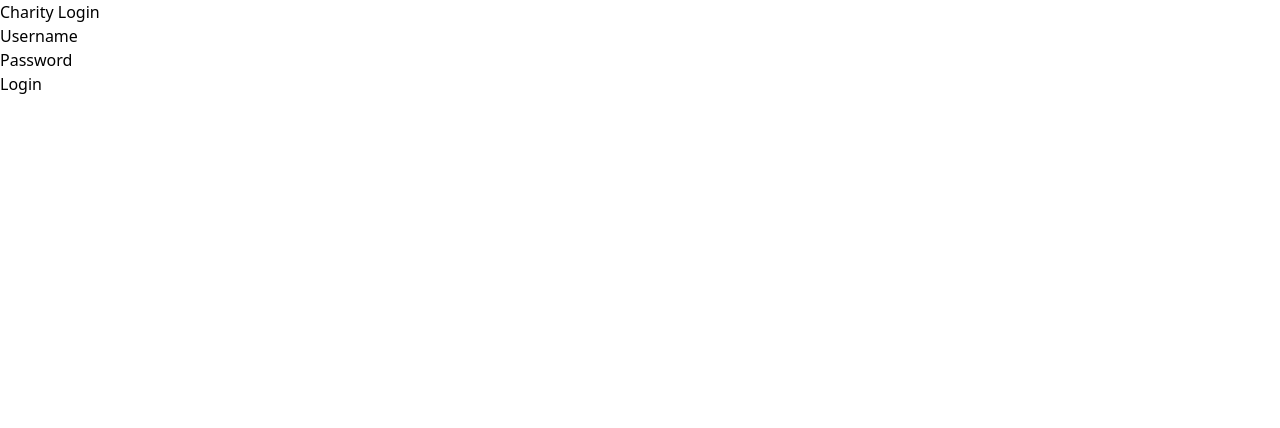
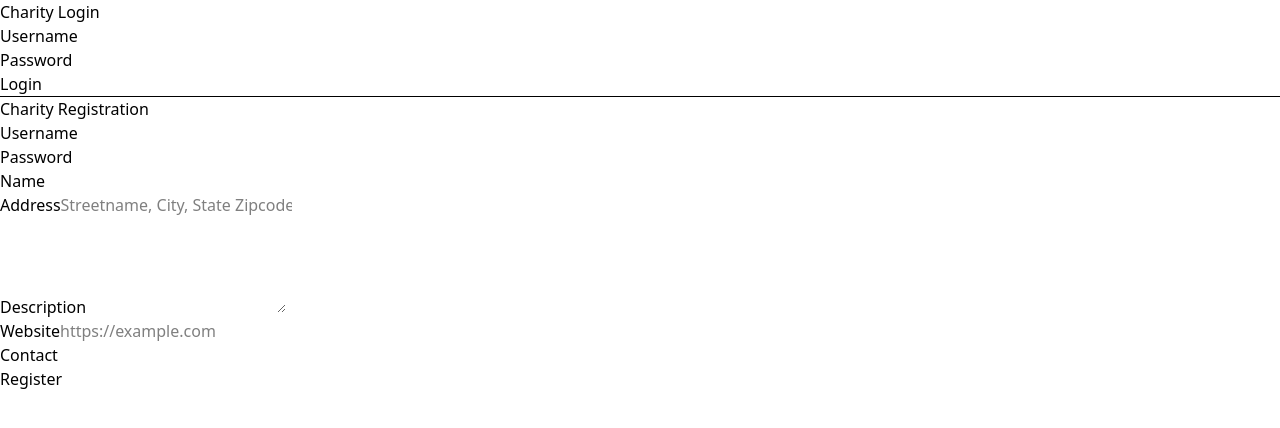
Before and after one commit to ericguo202/hackpton2025, a React app in the folder frontend/: page / in a window 1280 px wide. Shown: the top 428 px of the page. Built offline with nearby package versions, Linux system fonts and the light colour scheme; the HTML template or start-up script is replaced by a standard one.

Commit message:
registration page component

```diff
--- a/frontend/src/App.tsx
+++ b/frontend/src/App.tsx
@@ -1,5 +1,12 @@
 import LoginPage from '@/components/LoginPage';
+import RegisterPage from '@/components/RegisterPage';
 
 export default function App() {
-  return <LoginPage />;
+  return (
+    <>
+    <LoginPage />
+    <hr/>
+    <RegisterPage />
+    </>
+  );
 }
--- /dev/null
+++ b/frontend/src/components/RegisterPage.tsx
@@ -0,0 +1,238 @@
+import { useState, type FormEvent } from 'react';
+
+interface RegisterFormData {
+  username: string;
+  password: string;
+  name: string;
+  address: string;
+  description: string;
+  website: string;
+  contact: string;
+}
+
+export default function RegisterPage() {
+  // Uses useState to store the form data
+  const [formData, setFormData] = useState<RegisterFormData>({
+    // initializes formData with empty fields
+    username: '',
+    password: '',
+    name: '',
+    address: '',
+    description: '',
+    website: '',
+    contact: '',
+  });
+
+  // stores an error message string or null if none
+  const [error, setError] = useState<string | null>(null);
+  // boolean indicating if a registration request is in progress
+  const [isLoading, setIsLoading] = useState(false);
+
+  // URL validation regex pattern
+  const urlRegex = /^https?:\/\/.+/;
+
+  // when there is a change event to the input field, it updates the form data
+  const handleChange = (
+    e: React.ChangeEvent<HTMLInputElement | HTMLTextAreaElement>
+  ) => {
+    // gets the name and value of the input field that triggered the event
+    const { name, value } = e.target;
+    // updates formData by merging the previous state with the new value using the name as the key
+    setFormData(prev => ({
+      ...prev,
+      [name]: value,
+    }));
+    // Clear error when user starts typing
+    if (error) setError(null);
+  };
+
+  const handleSubmit = async (e: FormEvent<HTMLFormElement>) => {
+    e.preventDefault(); // prevents the default form submission behavior in order to have client-side validation
+    setError(null); // clears any previous error messages
+
+    // Client-side validation
+    if (formData.username.length < 3 || formData.username.length > 30) {
+      setError('Username must be between 3 and 30 characters');
+      return;
+    }
+
+    if (formData.password.length < 6) {
+      setError('Password must be at least 6 characters');
+      return;
+    }
+
+    // if empty
+    if (formData.name.length == 0) {
+      setError('Name is required');
+      return;
+    }
+
+    // if empty
+    if (formData.address.length == 0) {
+      setError('Address is required');
+      return;
+    }
+
+    if (formData.description.length == 0) {
+      setError('Description is required');
+      return;
+    }
+
+    if (formData.website.length == 0) {
+      setError('Website is required');
+      return;
+    }
+
+    // tests if the website url matches the regex pattern
+    if (!urlRegex.test(formData.website)) {
+      setError('Website must be a valid URL (starting with http:// or https://)');
+      return;
+    }
+
+    // sets isLoading to true to indicate that a registration request is in progress
+    setIsLoading(true);
+
+    try {
+      // sends a POST request to the charities endpoint with the form data
+      const response = await fetch('http://localhost:8000/charities', {
+        method: 'POST',
+        headers: {
+          // set headers to send JSON data
+          'Content-Type': 'application/json',
+        },
+        credentials: 'include', // Important: allows cookies to be sent/received
+        body: JSON.stringify({
+          username: formData.username,
+          password: formData.password,
+          name: formData.name,
+          address: formData.address,
+          description: formData.description,
+          website: formData.website,
+          contact: formData.contact || '', // Send empty string if not provided
+        }),
+      });
+
+      // error messages
+      if (!response.ok) {
+        const errorData = await response.json().catch(() => ({}));
+        if (response.status === 400) {
+          setError(errorData.detail || 'Invalid form data. Please check your inputs.');
+        } else if (response.status === 409) {
+          setError('Username already exists. Please choose a different username.');
+        } else {
+          setError('Registration failed. Please try again.');
+        }
+        setIsLoading(false);
+        return;
+      }
+
+      // Registration successful - redirect to login page
+      window.location.href = '/charities/login';
+    } catch (err) {
+      setError('Network error. Please check your connection.');
+      setIsLoading(false);
+    }
+  };
+
+  return (
+    <div>
+      <h1>Charity Registration</h1>
+
+      <form onSubmit={handleSubmit}>
+        <div>
+          <label htmlFor="username">Username</label>
+          <input
+            type="text"
+            id="username"
+            name="username"
+            value={formData.username}
+            onChange={handleChange}
+            required
+            minLength={3}
+            maxLength={30}
+          />
+        </div>
+
+        <div>
+          <label htmlFor="password">Password</label>
+          <input
+            type="password"
+            id="password"
+            name="password"
+            value={formData.password}
+            onChange={handleChange}
+            required
+            minLength={6}
+          />
+        </div>
+
+        <div>
+          <label htmlFor="name">Name</label>
+          <input
+            type="text"
+            id="name"
+            name="name"
+            value={formData.name}
+            onChange={handleChange}
+            required
+          />
+        </div>
+
+        <div>
+          <label htmlFor="address">Address</label>
+          <input
+            type="text"
+            id="address"
+            name="address"
+            value={formData.address}
+            onChange={handleChange}
+            placeholder="Streetname, City, State Zipcode"
+            required
+          />
+        </div>
+
+        <div>
+          <label htmlFor="description">Description</label>
+          <textarea
+            id="description"
+            name="description"
+            value={formData.description}
+            onChange={handleChange}
+            required
+            rows={4}
+          />
+        </div>
+
+        <div>
+          <label htmlFor="website">Website</label>
+          <input
+            type="url"
+            id="website"
+            name="website"
+            value={formData.website}
+            onChange={handleChange}
+            placeholder="https://example.com"
+            required
+          />
+        </div>
+
+        <div>
+          <label htmlFor="contact">Contact</label>
+          <input
+            type="text"
+            id="contact"
+            name="contact"
+            value={formData.contact}
+            onChange={handleChange}
+          />
+        </div>
+
+        {error && <div>{error}</div>}
+
+        <button type="submit" disabled={isLoading}>
+          {isLoading ? 'Registering...' : 'Register'}
+        </button>
+      </form>
+    </div>
+  );
+}
```
